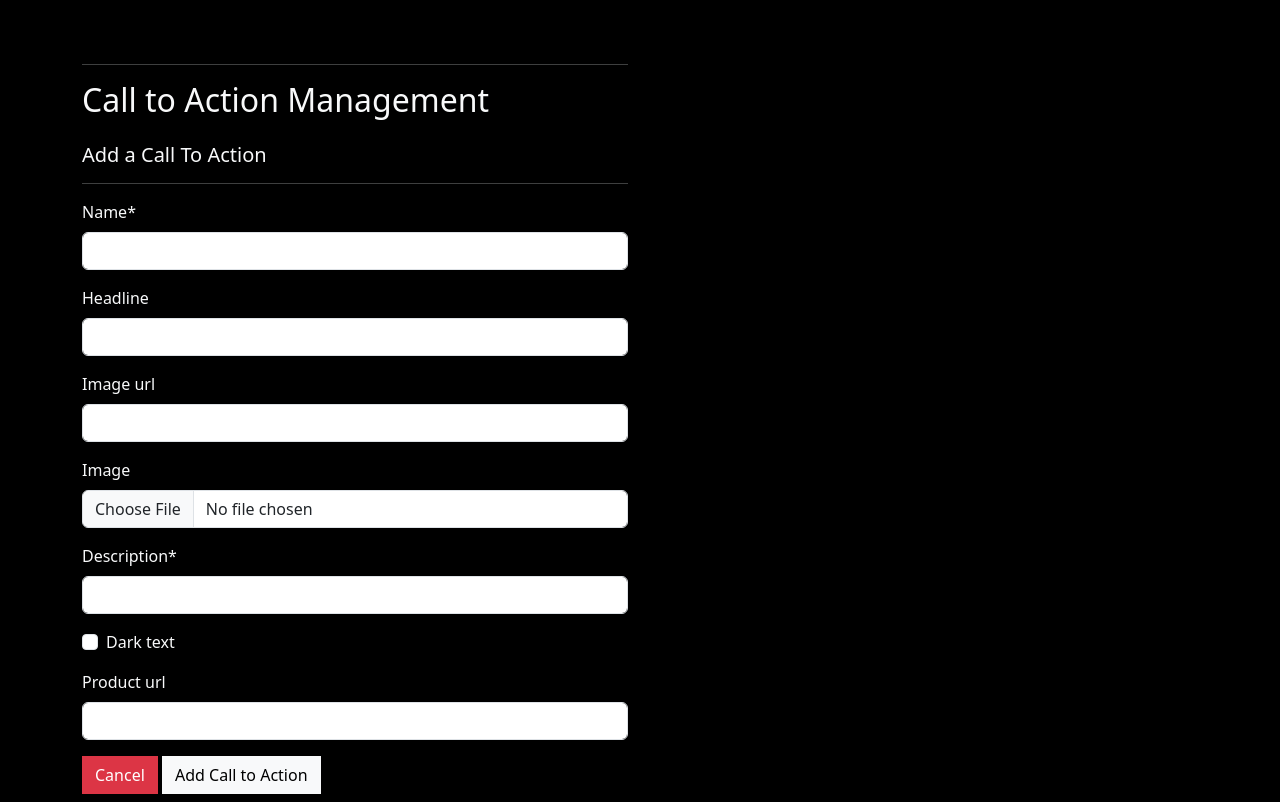
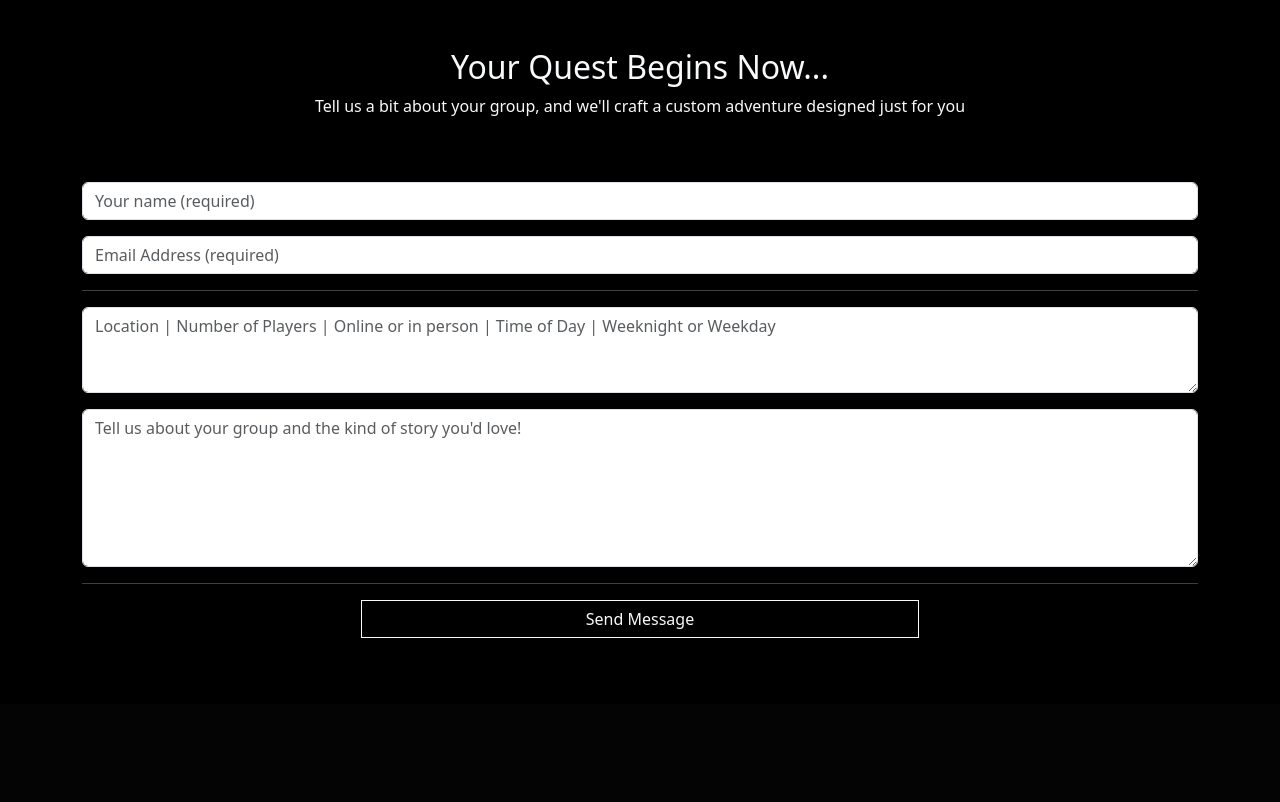
Before and after one commit to BenMilesRocks/4-rolldark-v2, a Django app: page /contact_us/ in a window 1280 px wide. Shown: the part 96-898 px from the top of the page. After the commit the page ends 734 px from the top, so only its background shows below. Run offline with Django 5.2, Linux system fonts and the light colour scheme; the visitor is signed in with stand-in values (Sample User, id 1); some libraries are stand-ins or nearby versions.

Commit message:
adds styling to contact_us.html

```diff
--- a/checkout/templates/checkout/checkout.html
+++ b/checkout/templates/checkout/checkout.html
@@ -10,7 +10,7 @@
         <div class="row">
             <div class="col">
                 <hr>
-                <h2 class="logo-font mb-4">Checkout</h2>
+                <h2 class="mb-4">Checkout</h2>
                 <hr>
             </div>
         </div>
--- a/home/templates/home/contact_us.html
+++ b/home/templates/home/contact_us.html
@@ -2,19 +2,18 @@
 {% load static %}
 
 {% block content %}
-{% endblock %}
 
-<div class="container text-light-mt-5">
+    <div class="container text-light mt-5">
 
         <div class="row">
-        <div class="col">
-            <h2>Contact Us</h2>
+            <div class="col text-center">
+                <h2>Your Quest Begins Now...</h2>
+                <p>Tell us a bit about your group, and we'll craft a custom adventure designed just for you</p>
             </div>
         </div>
 
-    <div class="row">
+        <div class="row mt-5">
             <div class="col">
-
 
                     <form action="https://api.web3forms.com/submit" method="POST">
 
@@ -26,36 +25,37 @@
 
                         <div class="input-group mb-3">
                             <input type="text" class="form-control" aria-label="Full Name" id="full-name" required
-                        placeholder="Full Name" name="name" pattern=".*\S+.*" autocomplete="on">
+                            placeholder="Your name (required)" name="name" pattern=".*\S+.*" autocomplete="on">
                         </div>
 
                         <div class="input-group mb-3">
                             <input type="email" class="form-control" aria-label="Email Address" id="email-address"
-                        required placeholder="Email Address" name="email" autocomplete="on">
+                            required placeholder="Email Address (required)" name="email" autocomplete="on">
                         </div>
 
-                    <div class="input-group">
-                        <textarea class="form-control" aria-label="Game Details" rows="5"
+                        <hr>
+
+                        <div class="input-group mb-3">
+                            <textarea class="form-control" aria-label="Game Details" rows="3"
                             placeholder="Location | Number of Players | Online or in person | Time of Day | Weeknight or Weekday"
                             name="game-info"></textarea>
                         </div>
 
-                    <div class="input-group">
-                        <textarea class="form-control" aria-label="Your Message" rows="5" placeholder="Tell us about your group and the kind of story you'd love!" required
+                        <div class="input-group mb-3">
+                            <textarea class="form-control" aria-label="Your Message" rows="6" placeholder="Tell us about your group and the kind of story you'd love!" required
                             name="message"></textarea>
                         </div>
+                        <hr>
                         <div class="d-grid gap-2 col-6 mx-auto">
-                        <div>
-                            <button type="submit" class="btn btn-light rounded-0">Send Message</button>
-                        </div>
+                            <button type="submit" class="btn btn-outline-light rounded-0">Send Message</button>
                         </div>
 
                     </form>
-
 
             </div>
         </div>
 
 
-</form>
     </div>
+
+{% endblock %}
--- a/home/urls.py
+++ b/home/urls.py
@@ -5,7 +5,7 @@ from . import views
 
 urlpatterns = [
     path('', views.index, name='home'),
-    path('contact_us/', views.add_call_to_action, name='contact_us'),
+    path('contact_us/', views.contact_us, name='contact_us'),
     path('add/', views.add_call_to_action, name='add_call_to_action'),
     path('view_all_actions/', views.view_all_actions, name='view_all_actions'),
     path('edit/<int:call_to_action_id>/', views.edit_call_to_action, name='edit_call_to_action'),
--- a/home/views.py
+++ b/home/views.py
@@ -21,13 +21,7 @@ def index(request):
 def contact_us(request):
     """View to return contact us page"""
 
-    if request.method == 'POST':
-        messages.success(request, "Message sent! We'll be in touch soon!")
-        return redirect(reverse('home'))
-
-    template = 'home/contact_us.html'
-
-    return render(request, template)
+    return render(request, 'home/contact_us.html')
 
 @login_required
 def view_all_actions(request):
```
Lines whose indentation alone changed are shown as unchanged.
